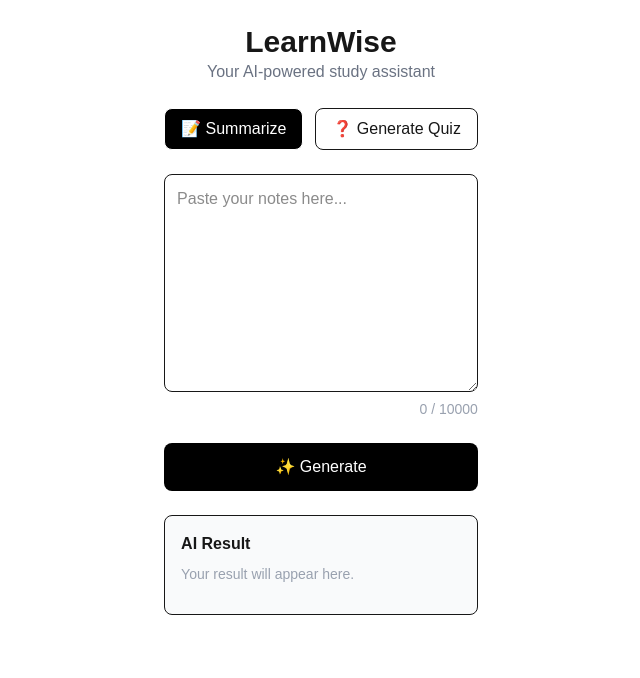
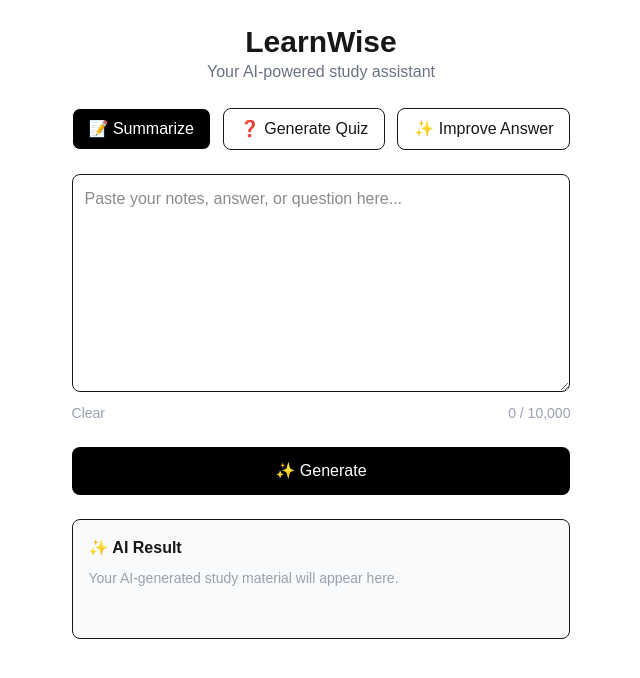
Before and after one commit to d3byn/LearnWise, a Next.js app: page / in a window 1280 px wide. Shown: the top 678 px of the page, without its empty margins (319-959 px from the left). Built offline with nearby package versions, Linux system fonts and the light colour scheme.

Commit message:
feat: implement AI response generation and enhance input validation

```diff
--- /dev/null
+++ b/app/api/ai/route.ts
@@ -0,0 +1,66 @@
+import { NextRequest, NextResponse } from 'next/server';
+import { GoogleGenAI } from '@google/genai';
+import { prompts, Mode } from '@/lib/prompts';
+
+const ai = new GoogleGenAI({ apiKey: process.env.GEMINI_API_KEY });
+
+export async function POST(req: NextRequest) {
+  try {
+    const body = await req.json();
+    const { mode, content } = body as { mode: Mode; content: string };
+
+    // Validation
+    if (!mode || !(mode in prompts)) {
+      return NextResponse.json(
+        { success: false, error: 'Invalid mode selected.' },
+        { status: 400 }
+      );
+    }
+
+    if (!content || !content.trim()) {
+      return NextResponse.json(
+        { success: false, error: 'Please enter some content first.' },
+        { status: 400 }
+      );
+    }
+
+    if (content.trim().length < 20) {
+      return NextResponse.json(
+        { success: false, error: 'Please enter at least 20 characters.' },
+        { status: 400 }
+      );
+    }
+
+    if (content.length > 10000) {
+      return NextResponse.json(
+        { success: false, error: 'Content is too long (max 10,000 characters).' },
+        { status: 400 }
+      );
+    }
+
+    //Build prompt & call Gemini
+    const prompt = prompts[mode](content);
+
+    const response = await ai.models.generateContent({
+      model: 'gemini-3.1-flash-lite',
+      contents: prompt,
+    });
+
+    const result = response.text ?? '';
+
+    if (!result) {
+      return NextResponse.json(
+        { success: false, error: 'The AI did not return a response. Please try again.' },
+        { status: 500 }
+      );
+    }
+
+    return NextResponse.json({ success: true, result });
+  } catch (err) {
+    console.error('AI route error:', err);
+    return NextResponse.json(
+      { success: false, error: 'Something went wrong while generating your response. Please try again.' },
+      { status: 500 }
+    );
+  }
+}
--- a/app/page.tsx
+++ b/app/page.tsx
@@ -1,8 +1,15 @@
 'use client';
 
 import { useState } from 'react';
+import ResultCard from '@/components/ResultCard';
 
-type Mode = 'summarize' | 'quiz';
+type Mode = 'summarize' | 'quiz' | 'improve';
+
+const MODES: { key: Mode; label: string }[] = [
+  { key: 'summarize', label: '📝 Summarize' },
+  { key: 'quiz', label: '❓ Generate Quiz' },
+  { key: 'improve', label: '✨ Improve Answer' },
+];
 
 export default function Home() {
   const [mode, setMode] = useState<Mode>('summarize');
@@ -11,13 +18,51 @@ export default function Home() {
   const [loading, setLoading] = useState(false);
   const [error, setError] = useState('');
 
-  const handleGenerate = () => {
-    // Fake response for now — we'll wire this to real AI later
+  const handleGenerate = async () => {
+    setError('');
+    setResult('');
+
+    const trimmed = content.trim();
+
+    if (!trimmed) {
+      setError('Please enter some content first.');
+      return;
+    }
+    if (trimmed.length < 20) {
+      setError('Please enter at least 20 characters.');
+      return;
+    }
+    if (content.length > 10000) {
+      setError('Content is too long (max 10,000 characters).');
+      return;
+    }
+
     setLoading(true);
-    setTimeout(() => {
-      setResult('This is a dummy AI response for mode: ' + mode);
+    try {
+      const res = await fetch('/api/ai', {
+        method: 'POST',
+        headers: { 'Content-Type': 'application/json' },
+        body: JSON.stringify({ mode, content }),
+      });
+
+      const data = await res.json();
+
+      if (!data.success) {
+        setError(data.error || 'Something went wrong.');
+      } else {
+        setResult(data.result);
+      }
+    } catch (err) {
+      setError('Network error. Please check your connection and try again.');
+    } finally {
       setLoading(false);
-    }, 1000);
+    }
+  };
+
+  const handleClear = () => {
+    setContent('');
+    setResult('');
+    setError('');
   };
 
   return (
@@ -28,19 +73,18 @@ export default function Home() {
       </header>
 
       {/* Mode selector */}
-      <div className="flex gap-3 justify-center">
-        <button
-          onClick={() => setMode('summarize')}
-          className={`px-4 py-2 rounded-lg border ${mode === 'summarize' ? 'bg-black text-white' : 'bg-white'}`}
-        >
-          📝 Summarize
-        </button>
-        <button
-          onClick={() => setMode('quiz')}
-          className={`px-4 py-2 rounded-lg border ${mode === 'quiz' ? 'bg-black text-white' : 'bg-white'}`}
-        >
-          ❓ Generate Quiz
-        </button>
+      <div className="flex gap-3 justify-center flex-wrap">
+        {MODES.map((m) => (
+          <button
+            key={m.key}
+            onClick={() => setMode(m.key)}
+            className={`px-4 py-2 rounded-lg border transition ${
+              mode === m.key ? 'bg-black text-white' : 'bg-white hover:bg-gray-50'
+            }`}
+          >
+            {m.label}
+          </button>
+        ))}
       </div>
 
       {/* Input area */}
@@ -48,34 +92,35 @@ export default function Home() {
         <textarea
           value={content}
           onChange={(e) => setContent(e.target.value)}
-          placeholder="Paste your notes here..."
+          placeholder="Paste your notes, answer, or question here..."
           rows={8}
-          className="w-full border rounded-lg p-3"
+          className="w-full border rounded-lg p-3 focus:outline-none focus:ring-2 focus:ring-black"
         />
-        <div className="text-right text-sm text-gray-400">
-          {content.length} / 10000
+        <div className="flex justify-between text-sm text-gray-400 mt-1">
+          <button onClick={handleClear} className="hover:text-gray-600">
+            Clear
+          </button>
+          <span className={content.length > 10000 ? 'text-red-500' : ''}>
+            {content.length} / 10,000
+          </span>
         </div>
       </div>
 
-      {error && <p className="text-red-500 text-sm">{error}</p>}
+      {error && (
+        <p className="text-red-500 text-sm bg-red-50 border border-red-200 rounded-lg p-3">
+          ⚠️ {error}
+        </p>
+      )}
 
       <button
         onClick={handleGenerate}
         disabled={loading}
-        className="w-full bg-black text-white py-3 rounded-lg disabled:opacity-50"
+        className="w-full bg-black text-white py-3 rounded-lg disabled:opacity-50 hover:bg-gray-800 transition"
       >
         {loading ? 'Generating...' : '✨ Generate'}
       </button>
 
-      {/* Result */}
-      <div className="border rounded-lg p-4 min-h-[100px] bg-gray-50">
-        <h2 className="font-semibold mb-2">AI Result</h2>
-        {result ? (
-          <pre className="whitespace-pre-wrap text-sm">{result}</pre>
-        ) : (
-          <p className="text-gray-400 text-sm">Your result will appear here.</p>
-        )}
-      </div>
+      <ResultCard result={result} />
     </main>
   );
 }
```
